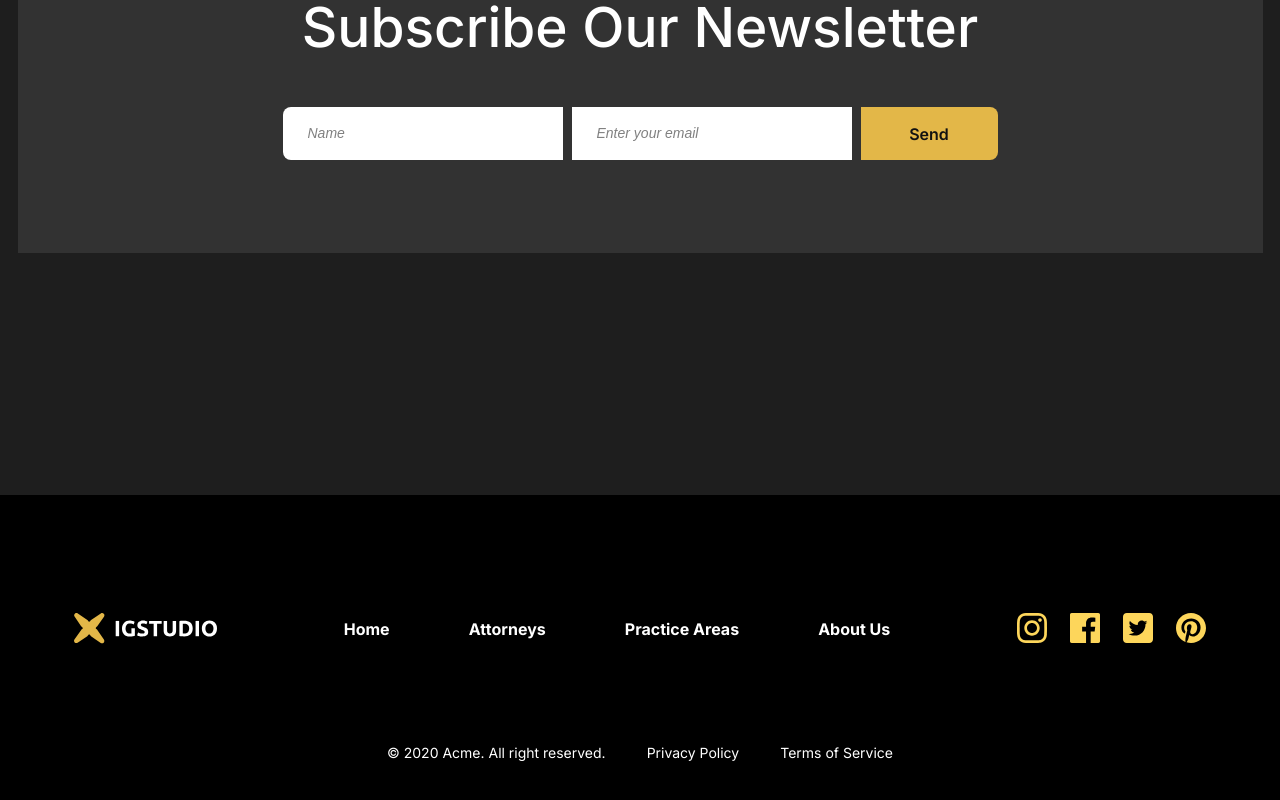
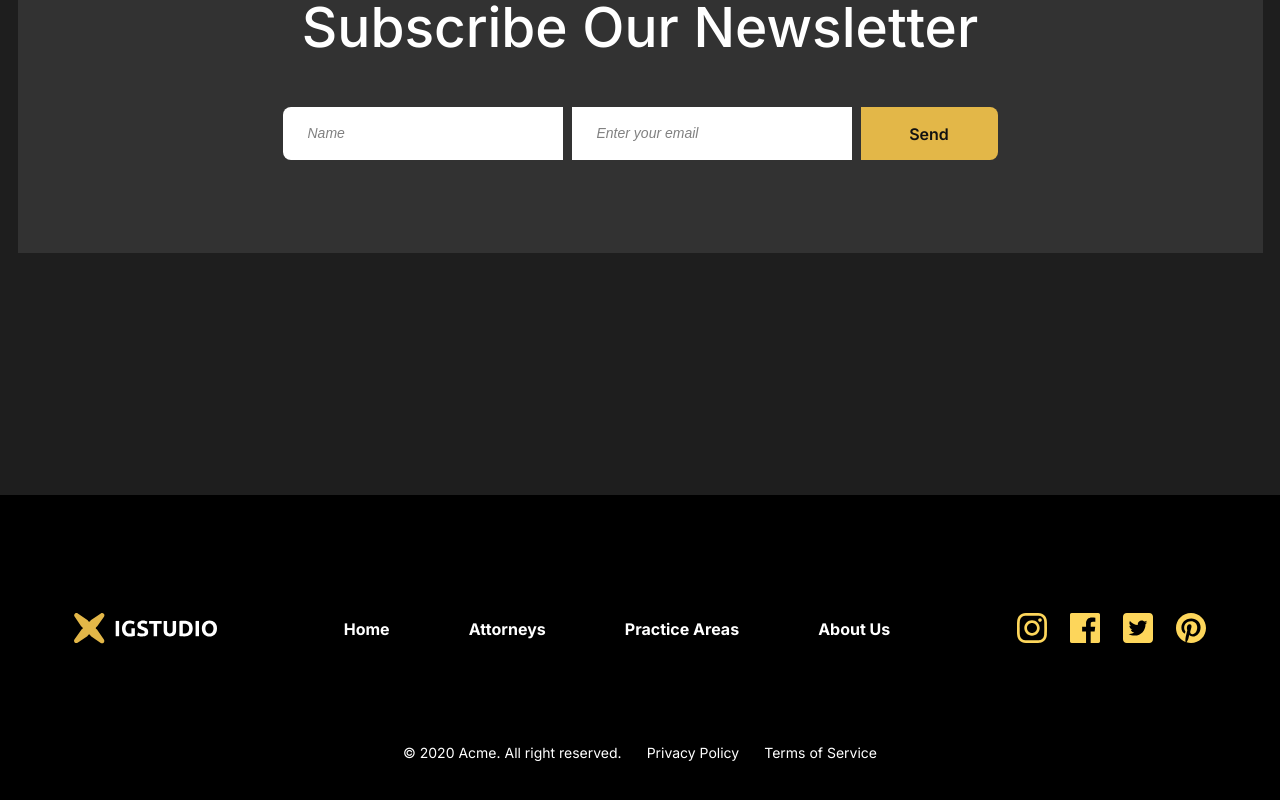
Before and after one commit to SnugFiction/lawfirm, a React (Create React App) app: page / in a window 1280 px wide. Shown: the part 6122-6922 px from the top of the page. Built offline with nearby package versions, Linux system fonts and the light colour scheme; the HTML template or start-up script is replaced by a standard one.

Commit message:
footer margin Fixed

```diff
--- a/src/Components/Footer/Footer.module.css
+++ b/src/Components/Footer/Footer.module.css
@@ -49,5 +49,10 @@
 font-size: 14px;
 font-weight: 400;
 line-height: 20px;
-word-wrap: break-word
+word-wrap: break-word;
+margin-right: 25px;
 }
+
+.copyrightwrapper li:last-child{
+    margin-right: 0px;
+}
```
